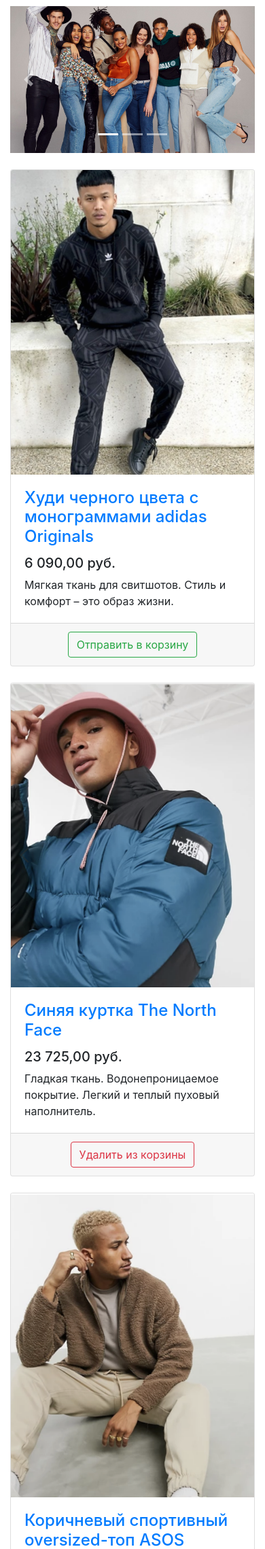
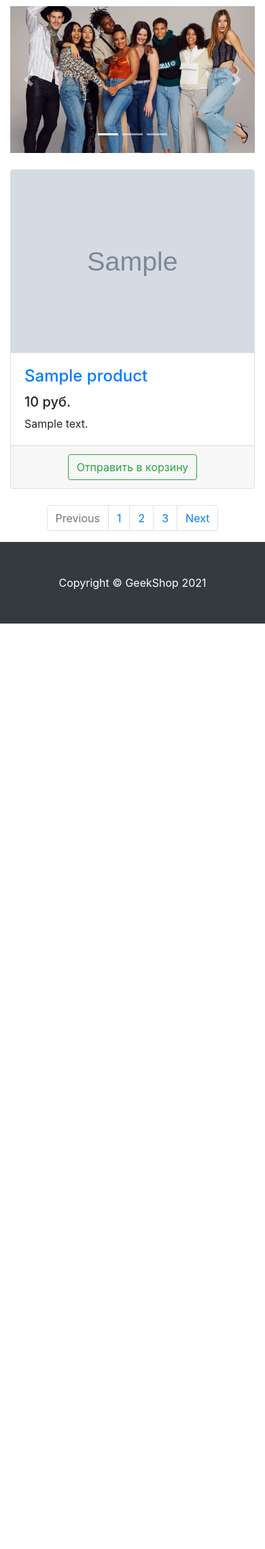
Before and after one commit to semenov-lev/geekshop-server, a Django app: template geekshop/mainapp/templates/mainapp/products.html in a window 390 px wide. Shown: the part 357-2635 px from the top of the page at 68% size. After the commit the page ends 1274 px from the top, so only its background shows below. Run offline with Django 3.2, Linux system fonts and the light colour scheme; the template is opened without the code that fills it: most values are stand-ins (such as "Sample title", 1, 10 or a date in 2020); grey boxes marked "Sample" are stand-in pictures; some libraries are stand-ins or nearby versions.

Commit message:
added dynamic content

```diff
--- a/geekshop/mainapp/templates/mainapp/products.html
+++ b/geekshop/mainapp/templates/mainapp/products.html
@@ -34,13 +34,16 @@
                     </ol>
                     <div class="carousel-inner" role="listbox">
                         <div class="carousel-item active">
-                            <img class="d-block img-fluid" src="/static/vendor/img/slides/slide-1.jpg" alt="First slide">
+                            <img class="d-block img-fluid" src="{% static 'vendor/img/slides/slide-1.jpg' %}"
+                                 alt="First slide">
                         </div>
                         <div class="carousel-item">
-                            <img class="d-block img-fluid" src="/static/vendor/img/slides/slide-2.jpg" alt="Second slide">
+                            <img class="d-block img-fluid" src="{% static 'vendor/img/slides/slide-2.jpg' %}"
+                                 alt="Second slide">
                         </div>
                         <div class="carousel-item">
-                            <img class="d-block img-fluid" src="/static/vendor/img/slides/slide-3.jpg" alt="Third slide">
+                            <img class="d-block img-fluid" src="{% static 'vendor/img/slides/slide-3.jpg' %}"
+                                 alt="Third slide">
                         </div>
                     </div>
                     <a class="carousel-control-prev" href="#carouselExampleIndicators" role="button" data-slide="prev">
@@ -54,127 +57,27 @@
                 </div>
 
                 <div class="row">
-
+                    {% for product in products %}
                         <div class="col-lg-4 col-md-6 mb-4">
                             <div class="card h-100">
                                 <a href="#">
                                     <img class="card-img-top"
-                                     src="{% static 'vendor/img/products/Adidas-hoodie.png' %}"
+                                         src="{% static product.image %}"
                                          alt="">
                                 </a>
                                 <div class="card-body">
                                     <h4 class="card-title">
-                                    <a href="#">Худи черного цвета с монограммами adidas Originals</a>
+                                        <a href="#">{{ product.name }}</a>
                                     </h4>
-                                <h5>6 090,00 руб.</h5>
-                                <p class="card-text">Мягкая ткань для свитшотов. Стиль и комфорт – это образ жизни.</p>
+                                    <h5>{{ product.price }} руб.</h5>
+                                    <p class="card-text">{{ product.description }}</p>
                                 </div>
                                 <div class="card-footer text-center">
                                     <button type="button" class="btn btn-outline-success">Отправить в корзину</button>
                                 </div>
                             </div>
                         </div>
-
-                    <div class="col-lg-4 col-md-6 mb-4">
-                        <div class="card h-100">
-                            <a href="#">
-                                <img class="card-img-top"
-                                     src="{% static 'vendor/img/products/Blue-jacket-The-North-Face.png' %}" alt="">
-                            </a>
-                            <div class="card-body">
-                                <h4 class="card-title">
-                                    <a href="#">Синяя куртка The North Face</a>
-                                </h4>
-                                <h5>23 725,00 руб.</h5>
-                                <p class="card-text">
-                                    Гладкая ткань. Водонепроницаемое покрытие. Легкий и теплый пуховый наполнитель.
-                                </p>
-                            </div>
-                            <div class="card-footer text-center">
-                                <button type="button" class="btn btn-outline-danger">Удалить из корзины</button>
-                            </div>
-                        </div>
-                    </div>
-
-                    <div class="col-lg-4 col-md-6 mb-4">
-                        <div class="card h-100">
-                            <a href="#">
-                                <img class="card-img-top"
-                                     src="{% static 'vendor/img/products/Brown-sports-oversized-top-ASOS-DESIGN.png' %}"
-                                     alt="">
-                            </a>
-                            <div class="card-body">
-                                <h4 class="card-title">
-                                    <a href="#">Коричневый спортивный oversized-топ ASOS DESIGN</a>
-                                </h4>
-                                <h5>3 390,00 руб.</h5>
-                                <p class="card-text">Материал с плюшевой текстурой. Удобный и мягкий.</p>
-                            </div>
-                            <div class="card-footer text-center">
-                                <button type="button" class="btn btn-outline-success">Отправить в корзину</button>
-                            </div>
-                        </div>
-                    </div>
-
-                    <div class="col-lg-4 col-md-6 mb-4">
-                        <div class="card h-100">
-                            <a href="#">
-                                <img class="card-img-top"
-                                     src="{% static 'vendor/img/products/Black-Nike-Heritage-backpack.png' %}"
-                                     alt="">
-                            </a>
-                            <div class="card-body">
-                                <h4 class="card-title">
-                                    <a href="#">Черный рюкзак Nike Heritage</a>
-                                </h4>
-                                <h5>2 340,00 руб.</h5>
-                                <p class="card-text">Плотная ткань. Легкий материал.</p>
-                            </div>
-                            <div class="card-footer text-center">
-                                <button type="button" class="btn btn-outline-success">Отправить в корзину</button>
-                            </div>
-                        </div>
-                    </div>
-
-                    <div class="col-lg-4 col-md-6 mb-4">
-                        <div class="card h-100">
-                            <a href="#">
-                                <img class="card-img-top"
-                                     src="{% static 'vendor/img/products/Black-Dr-Martens-shoes.png' %}"
-                                     alt="">
-                            </a>
-                            <div class="card-body">
-                                <h4 class="card-title">
-                                    <a href="#">Черные туфли на платформе с 3 парами люверсов Dr Martens 1461 Bex</a>
-                                </h4>
-                                <h5>13 590,00 руб.</h5>
-                                <p class="card-text">Гладкий кожаный верх. Натуральный материал.</p>
-                            </div>
-                            <div class="card-footer text-center">
-                                <button type="button" class="btn btn-outline-success">Отправить в корзину</button>
-                            </div>
-                        </div>
-                    </div>
-
-                    <div class="col-lg-4 col-md-6 mb-4">
-                        <div class="card h-100">
-                            <a href="#">
-                                <img class="card-img-top"
-                                     src="{% static 'vendor/img/products/Dark-blue-wide-leg-ASOs-DESIGN-trousers.png' %}"
-                                     alt="">
-                            </a>
-                            <div class="card-body">
-                                <h4 class="card-title">
-                                    <a href="#">Темно-синие широкие строгие брюки ASOS DESIGN</a>
-                                </h4>
-                                <h5>2 890,00 руб.</h5>
-                                <p class="card-text">Легкая эластичная ткань сирсакер Фактурная ткань.</p>
-                            </div>
-                            <div class="card-footer text-center">
-                                <button type="button" class="btn btn-outline-success">Отправить в корзину</button>
-                            </div>
-                        </div>
-                    </div>
+                    {% endfor %}
 
                 </div>
 
```
Also changed, not shown: geekshop/mainapp/views.py (+38 -0 lines). Lines whose indentation alone changed are shown as unchanged.
